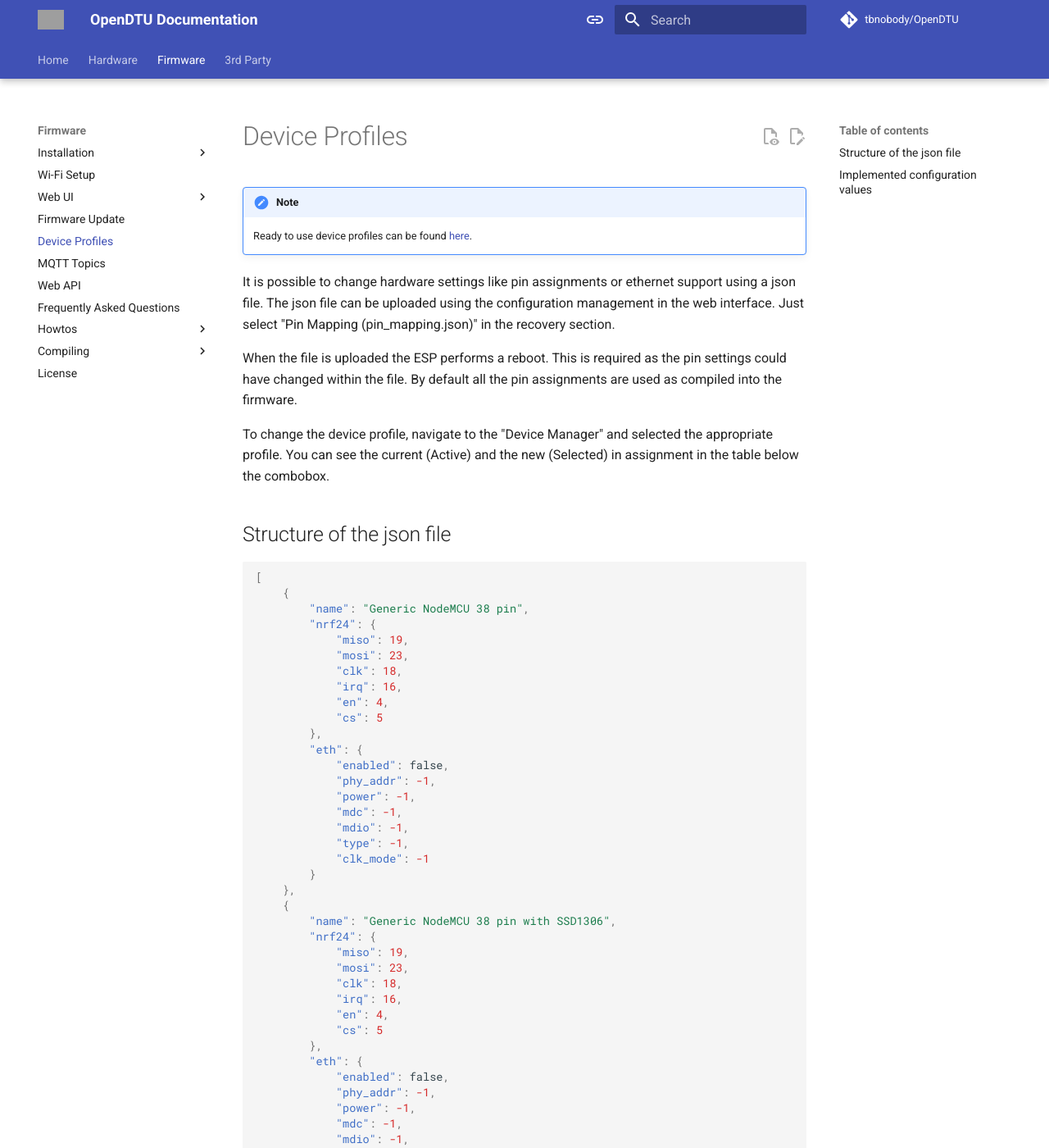
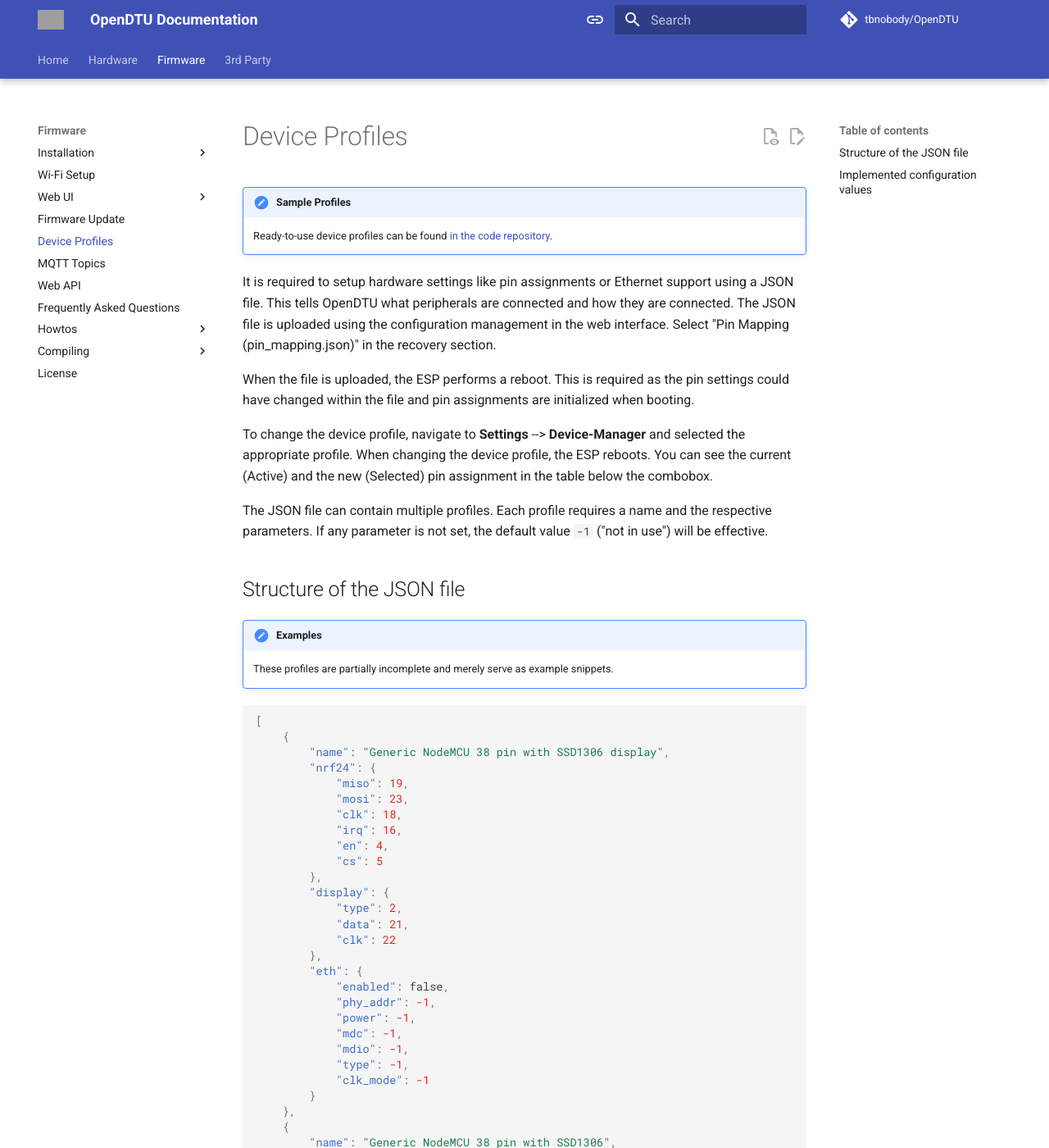
Before and after one commit to tbnobody/OpenDTU-docs, an MkDocs documentation site: the page built from docs/firmware/device_profiles.md, in a window 1280 px wide and 1400 px high. Shown: the whole window at 82% size. Built offline with MkDocs 1.6.1 and Material for MkDocs 9.7.7, drawn with Linux system fonts in a browser that asks for light colours; comment, search, counter and statistics services are not loaded; some of the changed text lies outside the part shown; grey boxes are pictures that could not be loaded.

Commit message:
revise device profiles doc

````diff
--- a/docs/firmware/device_profiles.md
+++ b/docs/firmware/device_profiles.md
@@ -1,21 +1,35 @@
 # Device Profiles
 
-!!! note "Note"
+!!! note "Sample Profiles"
+    Ready-to-use device profiles can be found [in the code
+    repository](https://github.com/tbnobody/OpenDTU/tree/master/docs/DeviceProfiles){target=_blank}.
 
-    Ready to use device profiles can be found [here](https://github.com/tbnobody/OpenDTU/tree/master/docs/DeviceProfiles){target=_blank}.
+It is required to setup hardware settings like pin assignments or Ethernet
+support using a JSON file. This tells OpenDTU what peripherals are connected
+and how they are connected. The JSON file is uploaded using the
+configuration management in the web interface. Select "Pin Mapping
+(pin_mapping.json)" in the recovery section.
 
-It is possible to change hardware settings like pin assignments or ethernet support using a json file. The json file can be uploaded using the configuration management in the web interface. Just select "Pin Mapping (pin_mapping.json)" in the recovery section.
+When the file is uploaded, the ESP performs a reboot. This is required as the
+pin settings could have changed within the file and pin assignments are initialized when booting.
 
-When the file is uploaded the ESP performs a reboot. This is required as the pin settings could have changed within the file. By default all the pin assignments are used as compiled into the firmware.
+To change the device profile, navigate to **Settings** --> **Device-Manager**
+and selected the appropriate profile. When changing the device profile, the ESP reboots. You can see the current (Active) and the
+new (Selected) pin assignment in the table below the combobox.
 
-To change the device profile, navigate to the "Device Manager" and selected the appropriate profile. You can see the current (Active) and the new (Selected) in assignment in the table below the combobox.
+The JSON file can contain multiple profiles. Each profile requires a name and
+the respective parameters. If any parameter is not set, the default value `-1`
+("not in use") will be effective.
 
-## Structure of the json file
+## Structure of the JSON file
+
+!!!note "Examples"
+    These profiles are partially incomplete and merely serve as example snippets.
 
 ```json
 [
     {
-        "name": "Generic NodeMCU 38 pin",
+        "name": "Generic NodeMCU 38 pin with SSD1306 display",
         "nrf24": {
             "miso": 19,
             "mosi": 23,
@@ -23,6 +37,11 @@
             "irq": 16,
             "en": 4,
             "cs": 5
+        },
+        "display": {
+            "type": 2,
+            "data": 21,
+            "clk": 22
         },
         "eth": {
             "enabled": false,
@@ -85,11 +104,9 @@
 ]
 ```
 
-The json file can contain multiple profiles. Each profile requires a unique name and different parameters. If one parameter is not set, the default value, as compiled into the firmware is used. The example above shows all the currently supported values. Others may follow. Sample files for some boards can be found [in the code repository](https://github.com/tbnobody/OpenDTU/tree/master/docs/DeviceProfiles){target=_blank}. This means you can just flash the generic bin file and upload the json file. Then you select your board and everything works hopyfully as expected.
-
 !!! note "Note"
-
-    Please be aware that numerical values used in profile `.json` file are the **ESP chip GPIO numbers** (NOT phy. PIN numbers).
+    Please be aware that numerical values used in the profile `.json` file are
+    **ESP chip GPIO numbers** (NOT physical Pin numbers).
 
 ## Implemented configuration values
 
````
